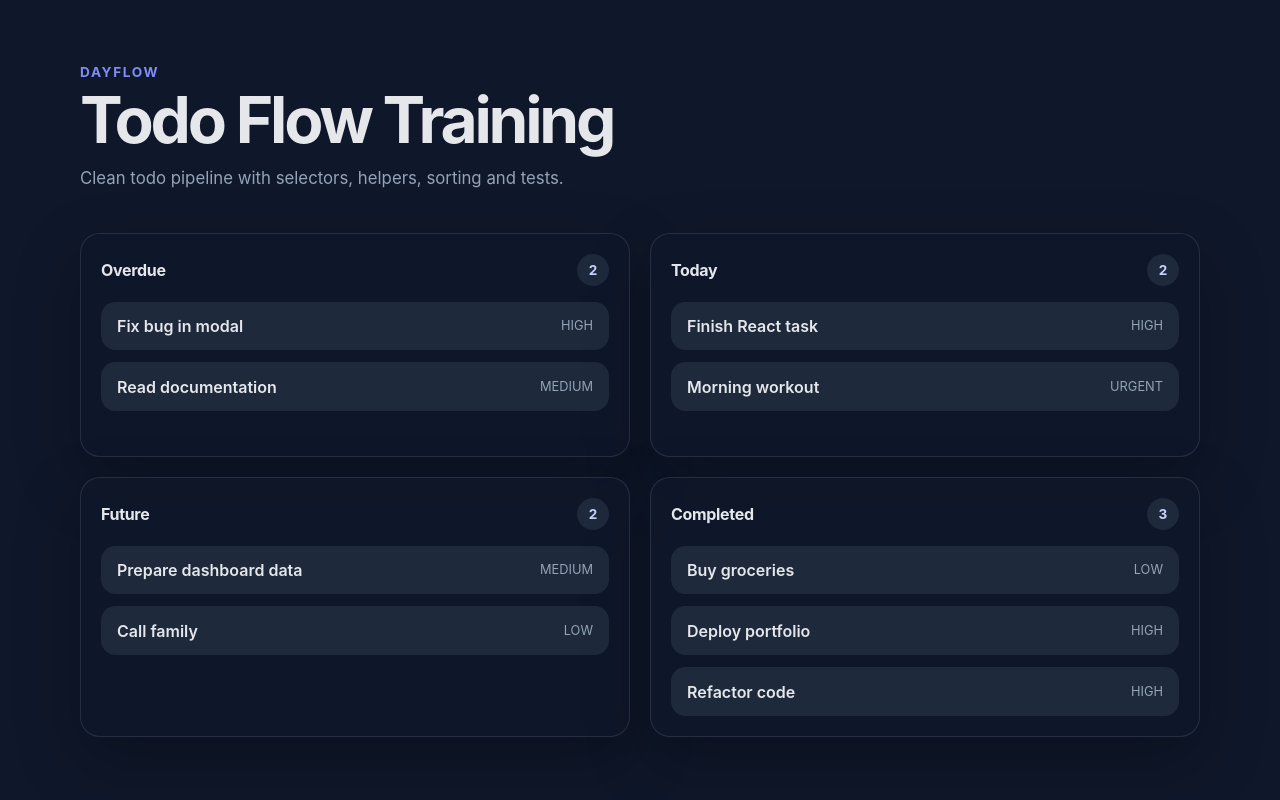
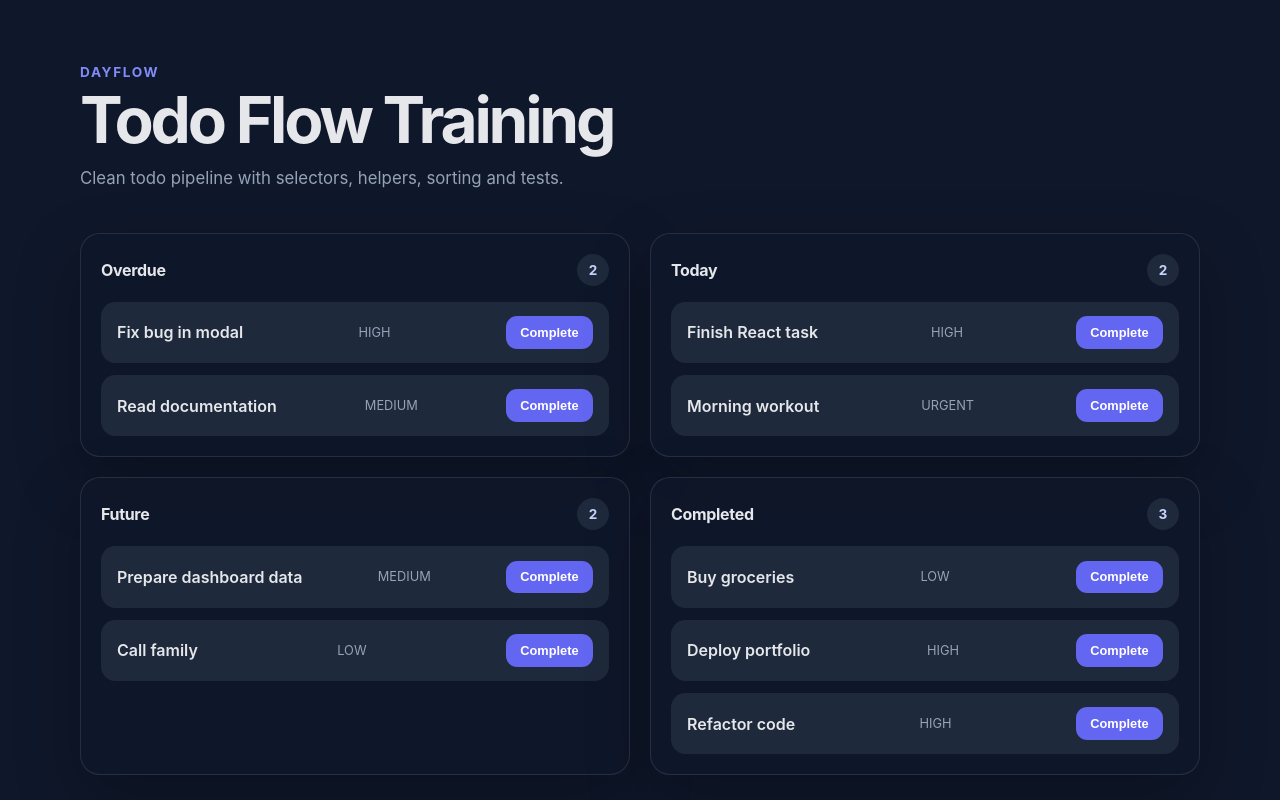
Before and after one commit to lukanogaj/dayflow, a React (Vite) app: page / in a window 1280 px wide. Shown: the top 800 px of the page. Built offline with nearby package versions, Linux system fonts and the light colour scheme.

Commit message:
Add async todo completion loading flow

```diff
--- a/src/api/fetchTodos.js
+++ b/src/api/fetchTodos.js
@@ -7,3 +7,11 @@ export const fetchTodos = () => {
 		}, 1000);
 	});
 };
+
+export const completeTodo = (id) => {
+	return new Promise((resolve) => {
+		setTimeout(() => {
+			resolve({ id, completed: true });
+		}, 1000);
+	});
+};
--- a/src/components/TodoFlow.jsx
+++ b/src/components/TodoFlow.jsx
@@ -2,15 +2,17 @@ import TodoSection from "./TodoSection";
 import Footer from "./Footer";
 import { useEffect, useState } from "react";
 import { fetchTodos } from "../api/fetchTodos";
+import { completeTodo } from "../api/fetchTodos";
 import { getTodayTodosSorted } from "../selectors/getTodayTodosSorted";
 import { getOverdueTodosSorted } from "../selectors/getOverdueTodosSorted";
 import { getFutureTodosSorted } from "../selectors/getFutureTodosSorted";
 import { getCompletedTodosSorted } from "../selectors/getCompletedTodosSorted";
 
-const TodoFlowTraining = () => {
+const TodoFlow = () => {
 	const [todos, setTodos] = useState([]);
 	const [loading, setLoading] = useState(true);
 	const [error, setError] = useState(null);
+	const [updatingTodoId, setUpdatingTodoId] = useState();
 
 	const todayDate = new Date("2026-04-21T09:00:00");
 	const todayTodos = getTodayTodosSorted(todos, todayDate);
@@ -34,6 +36,22 @@ const TodoFlowTraining = () => {
 
 		loadTodos();
 	}, []);
+
+	const handleComplete = async (id) => {
+		setUpdatingTodoId(id);
+		try {
+			const updatedTodo = await completeTodo(id);
+
+			setTodos((prevTodos) =>
+				prevTodos.map((todo) => (todo.id === id ? updatedTodo : todo)),
+			);
+		} catch (error) {
+			console.error(error);
+			setError("Failed to complete todo");
+		} finally {
+			setUpdatingTodoId(null);
+		}
+	};
 
 	const todoSections = [
 		{
@@ -77,6 +95,8 @@ const TodoFlowTraining = () => {
 						todos={section.todos}
 						emptyMessage={section.emptyMessage}
 						key={section.heading}
+						onComplete={handleComplete}
+						updatingTodoId={updatingTodoId}
 					/>
 				))}
 			</div>
@@ -85,4 +105,4 @@ const TodoFlowTraining = () => {
 	);
 };
 
-export default TodoFlowTraining;
+export default TodoFlow;
--- a/src/components/TodoItem.jsx
+++ b/src/components/TodoItem.jsx
@@ -1,8 +1,15 @@
-const TodoItem = ({ todo }) => {
+const TodoItem = ({ todo, onComplete, updatingTodoId }) => {
+	const isUpdating = todo.id === updatingTodoId;
 	return (
 		<li className='todo-item'>
 			<span className='todo-title'>{todo.title}</span>
 			<span className='todo-priority'>{todo.priority}</span>
+			<button
+				className='complete-button'
+				onClick={() => onComplete(todo.id)}
+				disabled={isUpdating}>
+				Complete
+			</button>
 		</li>
 	);
 };
--- a/src/components/TodoSection.jsx
+++ b/src/components/TodoSection.jsx
@@ -1,6 +1,12 @@
 import TodoItem from "./TodoItem";
 
-const TodoSection = ({ todos, heading, emptyMessage }) => {
+const TodoSection = ({
+	todos,
+	heading,
+	emptyMessage,
+	onComplete,
+	updatingTodoId,
+}) => {
 	return (
 		<section className='todo-section'>
 			<div className='section-header'>
@@ -16,6 +22,8 @@ const TodoSection = ({ todos, heading, emptyMessage }) => {
 						<TodoItem
 							todo={todo}
 							key={todo.id}
+							onComplete={onComplete}
+							updatingTodoId={updatingTodoId}
 						/>
 					))}
 				</ul>
--- a/src/index.css
+++ b/src/index.css
@@ -116,6 +116,29 @@ h1 {
 	background: #1e293b;
 }
 
+.complete-button {
+	padding: 0.55rem 0.9rem;
+	border: none;
+	border-radius: 0.7rem;
+	background: #6366f1;
+	color: #ffffff;
+	font-size: 0.8rem;
+	font-weight: 700;
+	cursor: pointer;
+	transition:
+		background 0.2s ease,
+		transform 0.2s ease;
+}
+
+.complete-button:hover {
+	background: #4f46e5;
+	transform: translateY(-1px);
+}
+
+.complete-button:active {
+	transform: translateY(0);
+}
+
 .todo-title {
 	font-weight: 600;
 }
```
